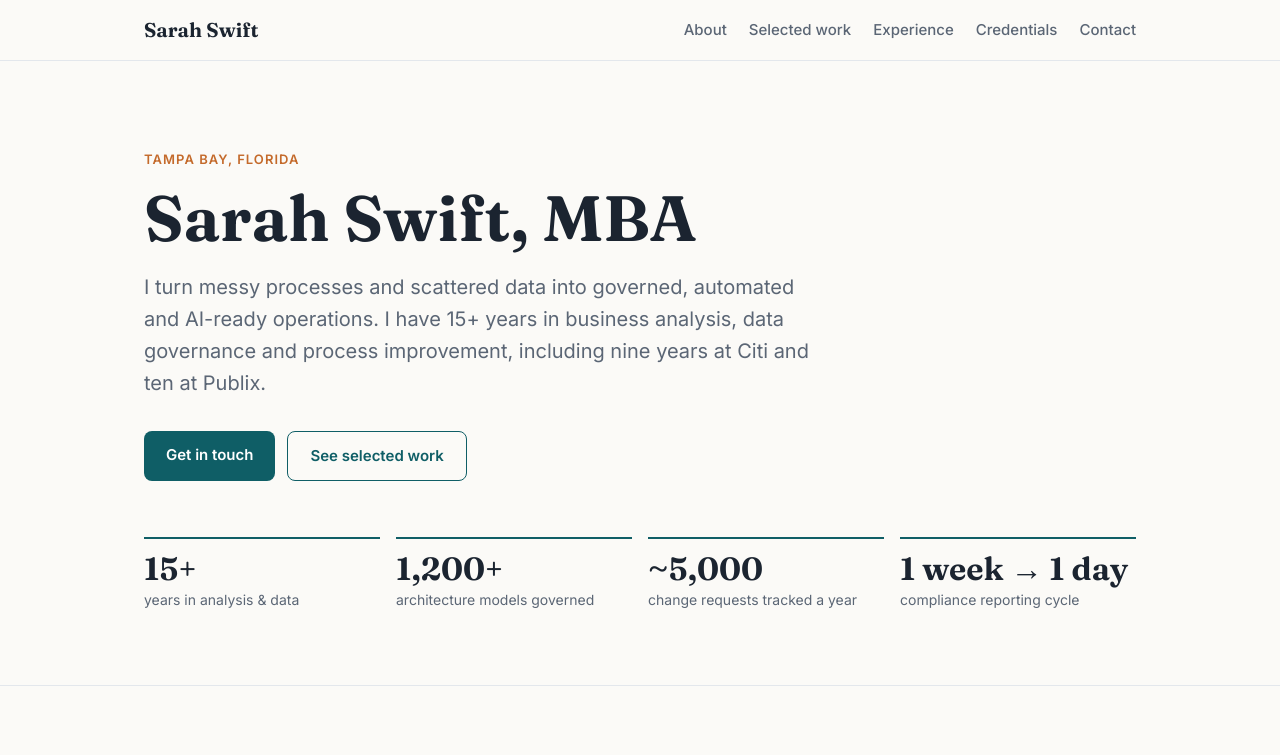
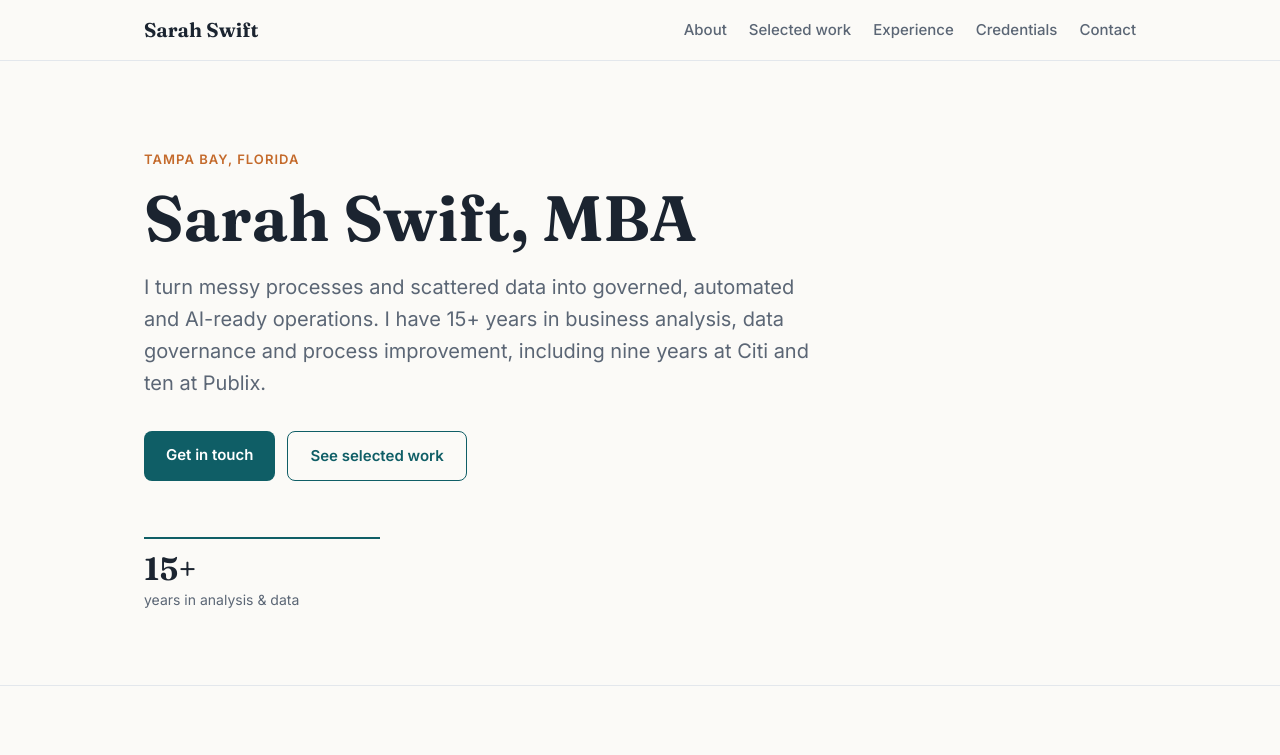
Before and after one commit to psarahb/psarahb.github.io, a plain HTML site: page index.html in a window 1280 px wide. Shown: the top 755 px of the page. Drawn offline with Linux system fonts and the light colour scheme.

Commit message:
Update index.html

```diff
--- a/index.html
+++ b/index.html
@@ -90,9 +90,6 @@
   </div>
   <div class="stats">
     <div class="stat"><b>15+</b><span>years in analysis &amp; data</span></div>
-    <div class="stat"><b>1,200+</b><span>architecture models governed</span></div>
-    <div class="stat"><b>~5,000</b><span>change requests tracked a year</span></div>
-    <div class="stat"><b>1 week → 1 day</b><span>compliance reporting cycle</span></div>
   </div>
 </div></header>
 
@@ -178,7 +175,7 @@
     </div>
     <div class="job">
       <div class="when">~10 years</div>
-      <h3>Business &amp; Data Analysis roles</h3>
+      <h3>Business &amp; Data Management roles</h3>
       <div class="org">Publix Super Markets, Corporate Office · Lakeland, FL</div>
     </div>
   </div>
```
